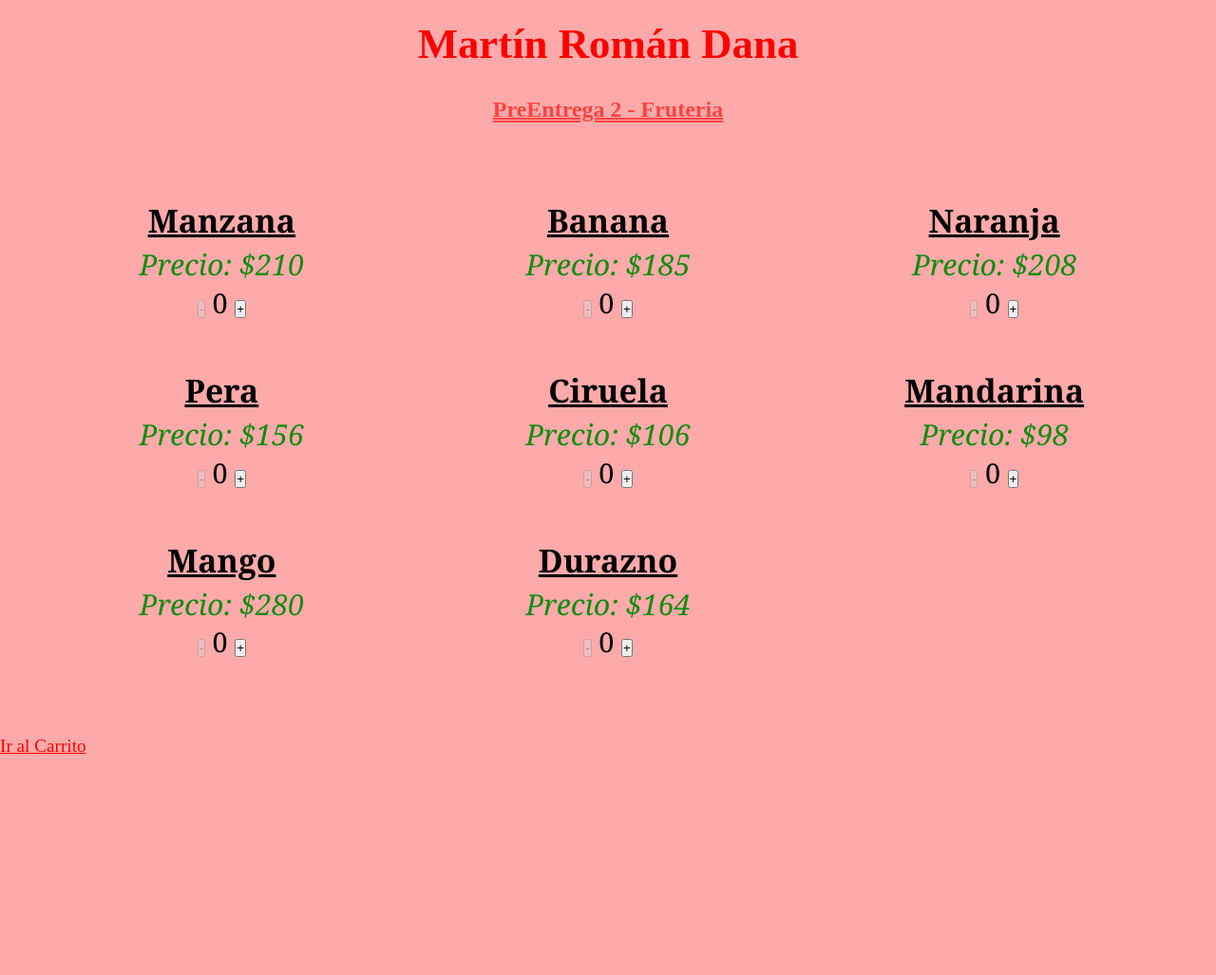
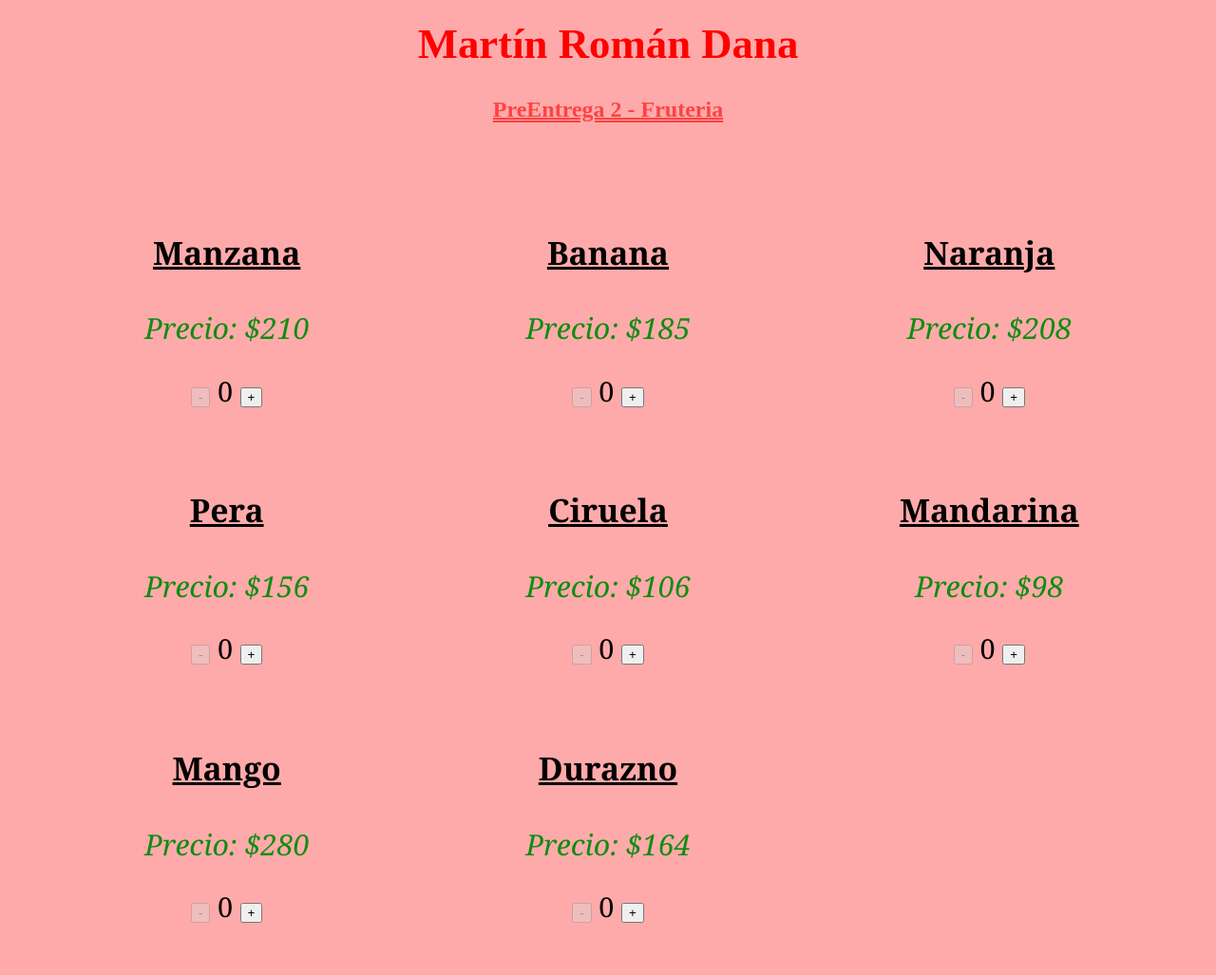
Before and after one commit to RomanDana/JavaScript, a plain HTML site: page index.html in a window 1280 px wide. Shown: the top 1027 px of the page at 95% size. Before the commit the page ends 800 px from the top, so only its background shows below. Drawn offline with Linux system fonts and the light colour scheme.

Commit message:
segunda entrega arreglada

```diff
--- a/css/style.css
+++ b/css/style.css
@@ -1,7 +1,3 @@
-*{
-    padding: 0;
-    margin: 0;
-}
 body{
     background-color: rgba(255, 0, 0, 0.334);
 }
```
Also changed, not shown: carrito.html (+1 -1 lines).
